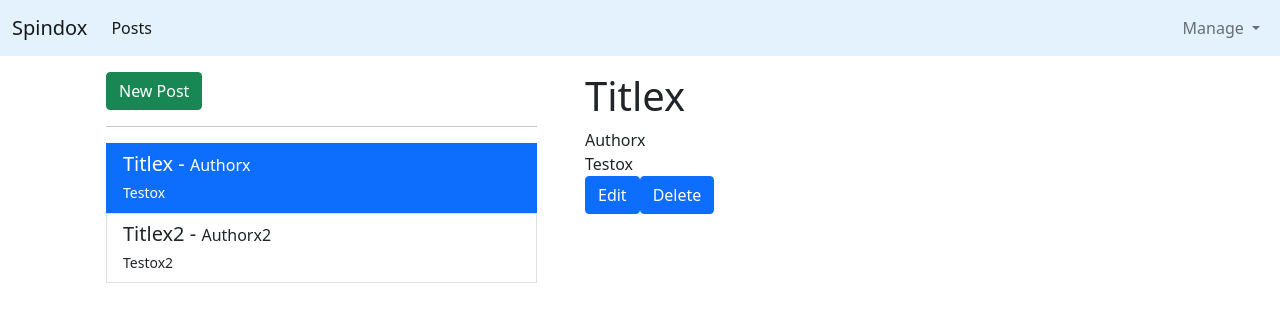
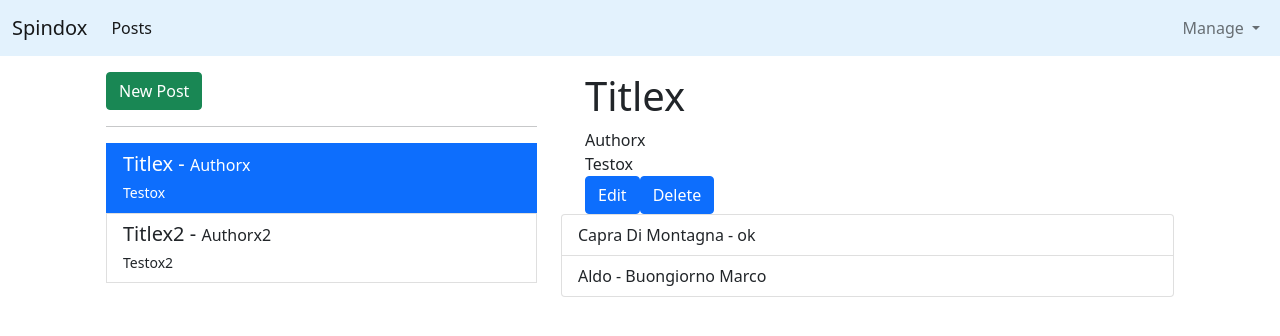
Before and after one commit to PanoramaView/Ng-ProgettinoRestart, an Angular app: page /posts/0 in a window 1280 px wide. Shown: the top 336 px of the page. Built offline with nearby package versions, Linux system fonts and the light colour scheme.

Commit message:
buttons OK

```diff
--- a/src/app/posts/post-detail/post-detail.component.html
+++ b/src/app/posts/post-detail/post-detail.component.html
@@ -9,7 +9,7 @@
         <div class="col-xs-5 align-self-start">
             {{ post.description}}
         </div>
-        <div class="col-xs-1 align self-end">
+        <div class="col-xs-1 align-self-end">
             <button type="button" class="btn btn-primary" (click)="onEdit()"> Edit </button>
             <button type="button" class="btn btn-primary" (click)="onDelete()"> Delete </button>
         </div>
@@ -19,7 +19,11 @@
 <div class="row">
     <div class="col-xs-12">
         <ul class="list-group">
-
+            <li
+        class="list-group-item"
+        *ngFor="let comment of post.comments">
+        {{ comment.name }} - {{ comment.text }}
+      </li>
         </ul>
     </div>
 </div>
--- a/src/app/posts/post-detail/post-detail.component.ts
+++ b/src/app/posts/post-detail/post-detail.component.ts
@@ -2,6 +2,7 @@ import { Component, OnInit } from '@angular/core';
 import { ActivatedRoute, Params, Router } from '@angular/router';
 import { Post } from '../Post.model';
 import { PostService } from '../post.service';
+import { Location } from '@angular/common';
 
 @Component({
   selector: 'app-post-detail',
@@ -14,7 +15,8 @@ export class PostDetailComponent implements OnInit {
 
   constructor(private postService: PostService,
     private route: ActivatedRoute,// fetch route id
-    private router: Router)
+    private router: Router,
+    private location: Location)
     { }
 
   ngOnInit() {
@@ -30,7 +32,13 @@ export class PostDetailComponent implements OnInit {
   }
 
   onDelete(){
+    this.postService.deletePost(this.id);
+    //this.back(); non va boh
+    this.router.navigate(['/posts']);
+  }
 
+  back(): void {
+    this.location.back()
   }
 
 }
--- a/src/app/posts/post-edit/post-edit.component.html
+++ b/src/app/posts/post-edit/post-edit.component.html
@@ -4,7 +4,7 @@
             <div class="row">
                 <div class="col-xs-12">
                     <button type="submit" class="btn btn-success" [disabled]="!postForm.valid"> Save</button>
-                    <button type="button" class="btn btn-danger"> Cancel</button>
+                    <button type="button" class="btn btn-danger" (click)="onCancel()"> Cancel</button>
                 </div>
             </div>
             <div class="row">
--- a/src/app/posts/post-edit/post-edit.component.ts
+++ b/src/app/posts/post-edit/post-edit.component.ts
@@ -60,6 +60,9 @@ export class PostEditComponent implements OnInit {
   onDeleteComment(index: number) {
     (<FormArray>this.postForm.get('comments')).removeAt(index);
   }
+  onCancel(){
+    this.router.navigate(['/posts']);
+  }
 
   // to initialize our Form
   private initForm() {
--- a/src/app/posts/post.service.ts
+++ b/src/app/posts/post.service.ts
@@ -16,8 +16,8 @@ export class PostService {
           'Authorx',
           'Testox',
           [
-            new Comment('Meat', '1'),
-            new Comment('French Fries', '20')
+            new Comment('Capra Di Montagna', 'ok'),
+            new Comment('Aldo', 'Buongiorno Marco')
           ]
           ),
         new Post(
@@ -25,15 +25,15 @@ export class PostService {
           'Authorx2',
           'Testox2',
           [
-            new Comment('Meat', '1'),
-            new Comment('French Fries', '20')
+            new Comment('xx', 'lol'),
+            new Comment('x', 'ciao')
           ]
           ),
       ];
 
     constructor(private http: HttpClient){
     }
-    // overwrite the Post array
+    // overwrite the Post array API
     setPosts(posts: Post[]){
         this.posts = posts;
         this.postsChanged.next(this.posts.slice());
@@ -58,4 +58,8 @@ export class PostService {
         this.postsChanged.next(this.posts.slice());
 
     }
+    deletePost(index: number){
+      this.posts.splice(index, 1);
+      this.postsChanged.next(this.posts.slice());
+    }
 }
```
